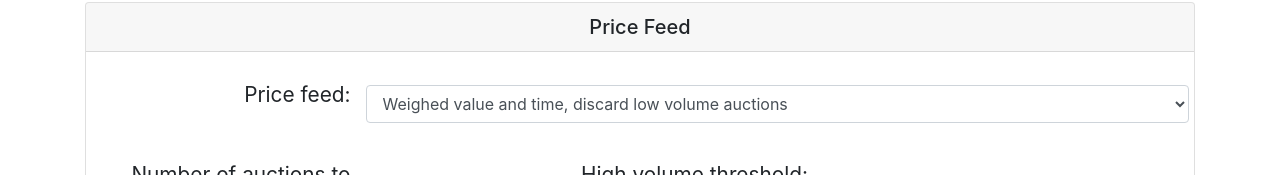
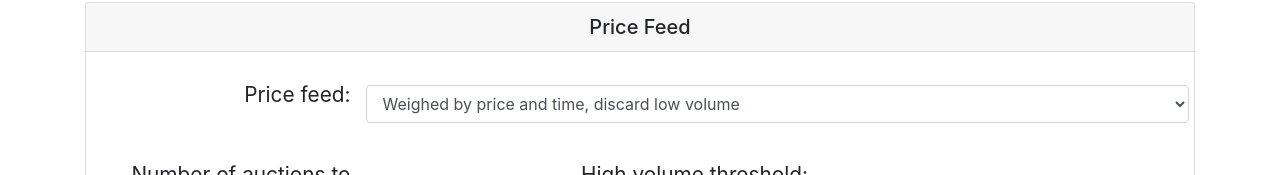
Before and after one commit to anxolin/-dx-price-feed-simulator, a React (Create React App) app: page / in a window 1280 px wide. Both pictures are taken after a click on the element "Price Feed". Shown: the part 308-483 px from the top of the page. Built offline with nearby package versions, Linux system fonts and the light colour scheme.

Commit message:
Add names of possible functions

```diff
--- a/src/PriceSimulator.js
+++ b/src/PriceSimulator.js
@@ -219,8 +219,10 @@ class PriceSimulator extends Component {
                   value={ this.state.priceFeedFn }
                   className="form-control" id="priceFeed"
                   onChange={ event => this.setState({ priceFeedFn: event.target.value }) }>
-                  <option value="getPrice">Weighed value and time, discard low volume auctions</option>
-                  <option value="getPriceMock">Get price mock</option>
+                  <option value="getPrice">Weighed by price and time, discard low volume</option>
+                  <option value="getPriceMock">[todo] Simple median of the prices, discard low volume</option>
+                  <option value="getPriceMock">[todo] Weighed by price, discard price outliners, discard low volume</option>
+                  <option value="getPriceMock">[todo] Simple median of the prices, discard price outliners, discard low volume</option>
                 </select>
               </div>
             </div>
@@ -294,7 +296,8 @@ class PriceSimulator extends Component {
                   className="form-control" id="priceFeed"
                   onChange={ event => this.setState({ isReliableFn: event.target.value }) }>
                   <option value="isReliablePrice">At list some high volume auctions</option>
-                  <option value="isReliablePriceMock">Is reliable Mock function</option>
+                  <option value="isReliablePriceMock">[todo] The “Trusted price” differ a small percentage</option>
+                  <option value="isReliablePriceMock">[todo] Typical deviation is small</option>
                 </select>
               </div>
             </div>
```
Also changed, not shown: src/priceUtils.js (+2 -5 lines).
